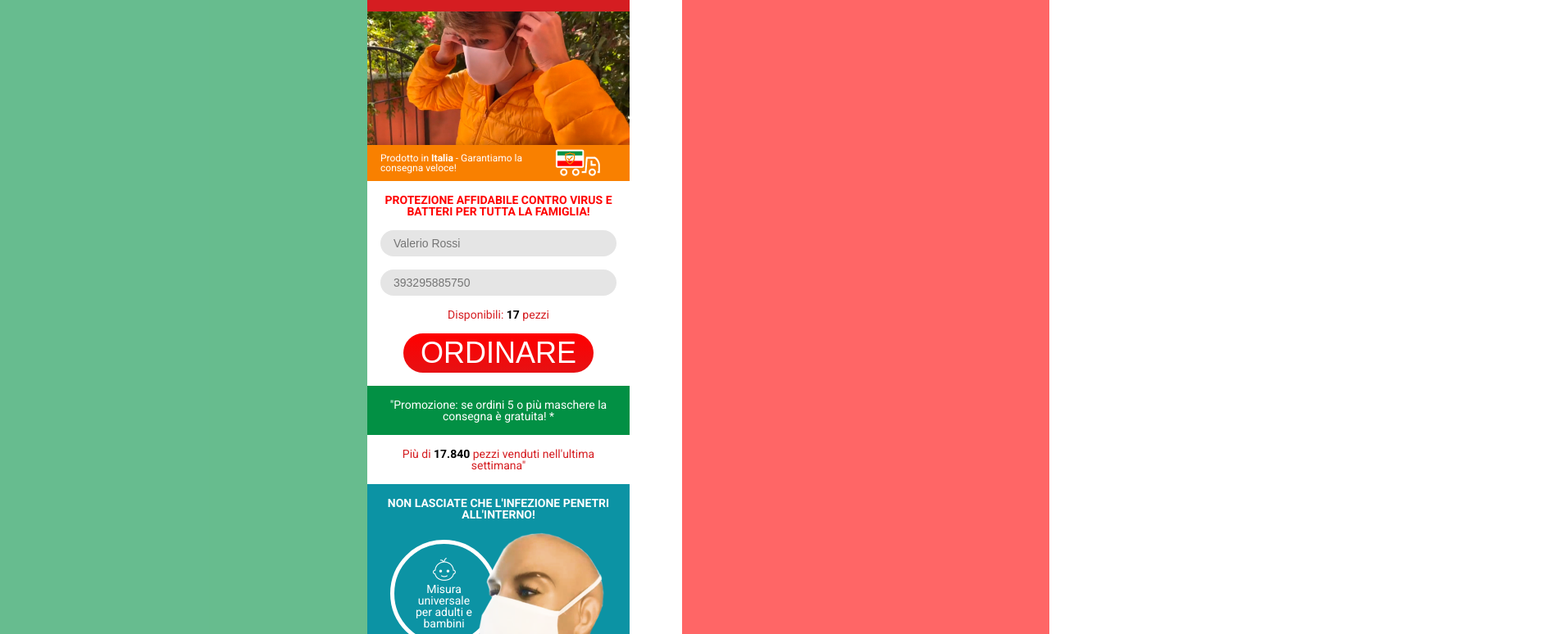
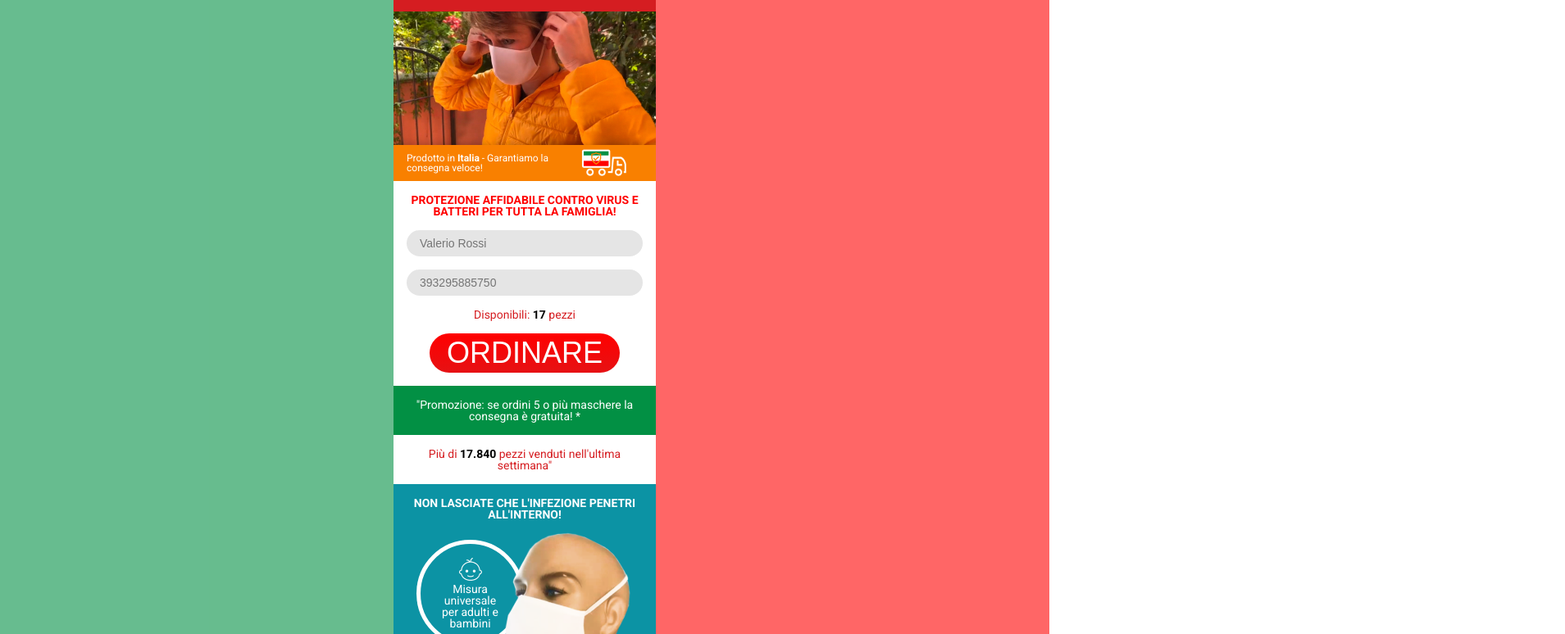
Before and after one commit to DoneAlejandro/Italia, a plain HTML site: page index.html in a window 1280 px wide. Shown: the part 84-858 px from the top of the page at 82% size, 1909 px wide, since content can reach past the window. Drawn offline with nearby package versions, Linux system fonts and the light colour scheme.

Commit message:
Add files via upload

```diff
--- a/#source/scss/style.scss
+++ b/#source/scss/style.scss
@@ -47,6 +47,8 @@ body {
 // Style
 .wrapper {
 	position: relative;
+	overflow: hidden;
+
 	&__bg {
 		position: absolute;
 		left: 51px;
@@ -61,7 +63,8 @@ body {
 .grid {
 	&__body {
 		display: grid;
-		grid-template-columns: 35% auto 35%;
+		grid-template-columns: 1fr auto 1fr;
+		justify-content: center;
 	}
 	&__item {
 		height: 4235px;
@@ -338,6 +341,9 @@ body {
 		}
 	}
 	.grid {
+		&__body {
+			grid-template-columns: 1fr;
+		}
 		display: flex;
 		justify-content: center;
 		&__item {
```
Also changed, not shown: css/style.css.
